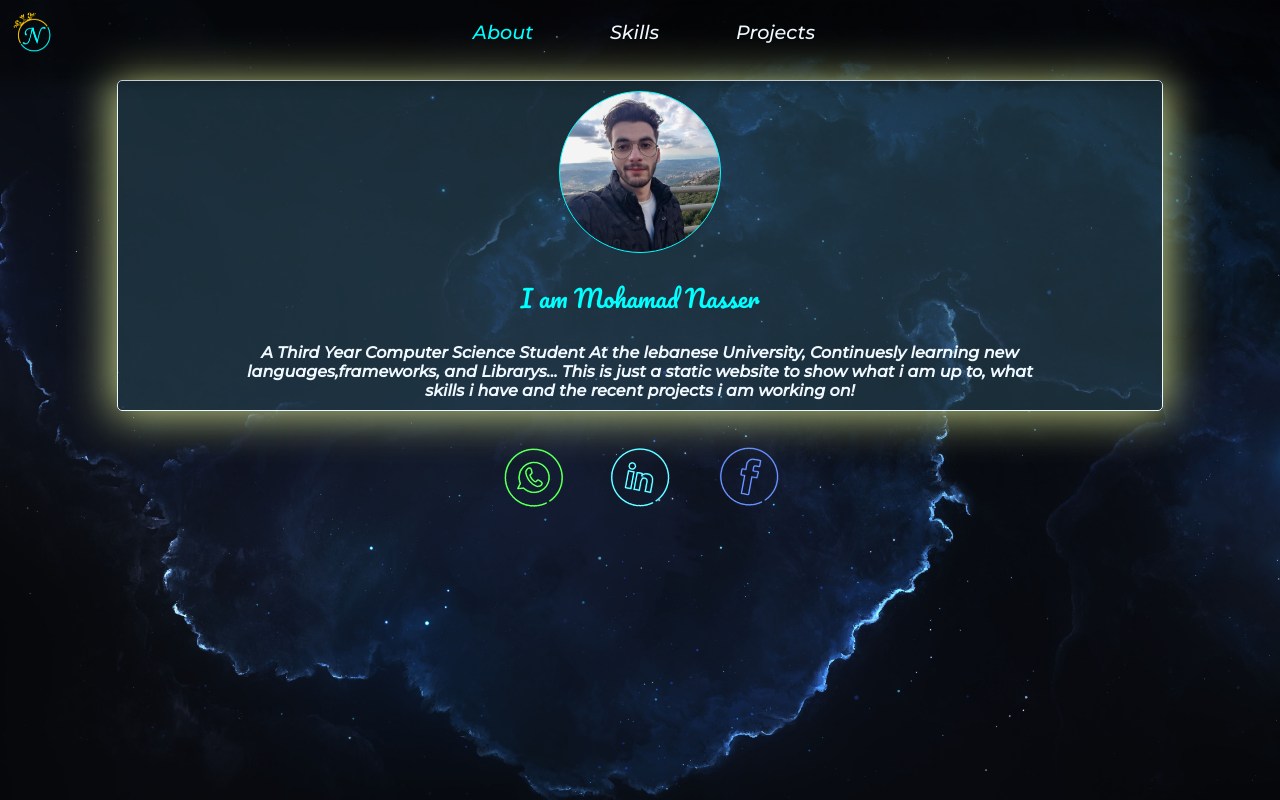
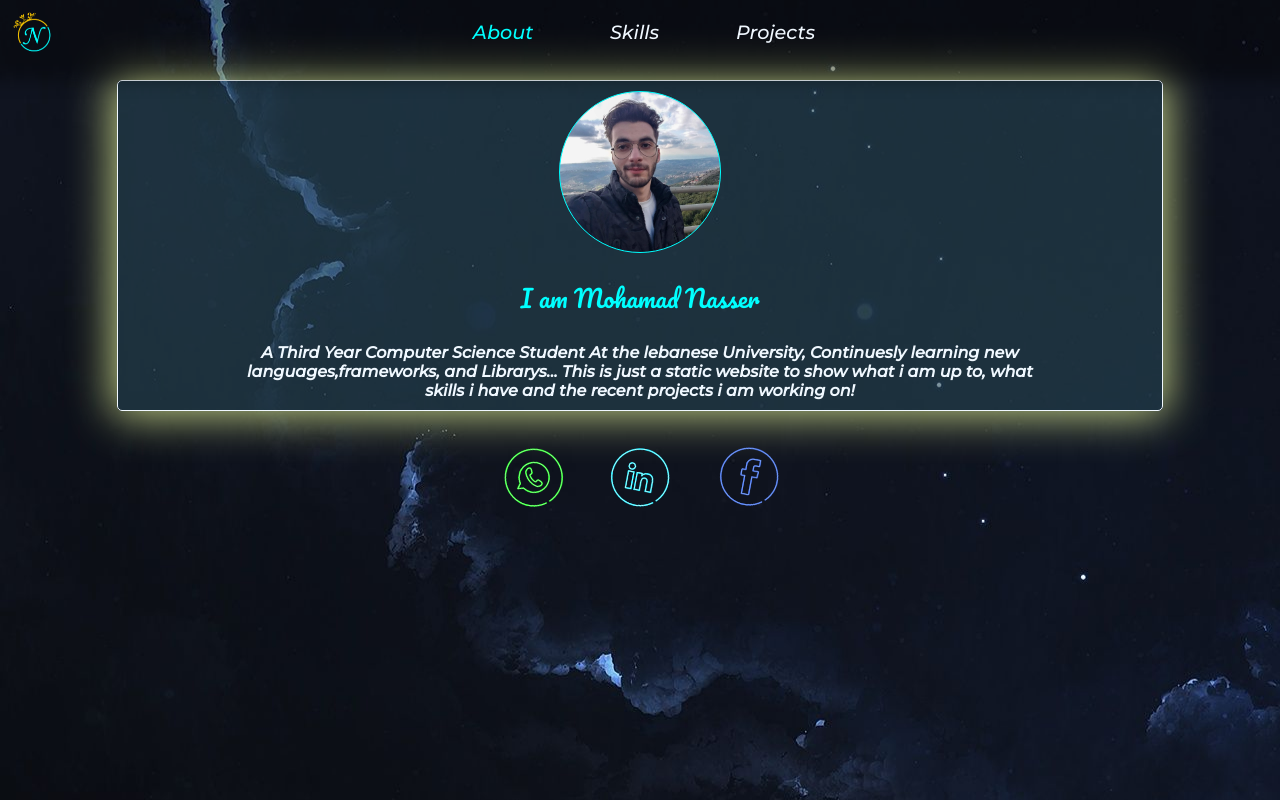
Before and after one commit to moudy12/MyPortfoilo, a React (Create React App) app: page / in a window 1280 px wide. Built offline with nearby package versions, Linux system fonts and the light colour scheme.

Commit message:
Update index.css

```diff
--- a/src/index.css
+++ b/src/index.css
@@ -12,9 +12,10 @@ body {
 html {
   height: fit-content;
   background-image: url("./Assets/2117.jpg");
-  background-attachment: fixed;
+  background-position: left;
+  background-attachment: scroll;
   background-repeat: no-repeat;
-  background-size: cover;
+  background-size: auto;
 }
 
 code {
```
